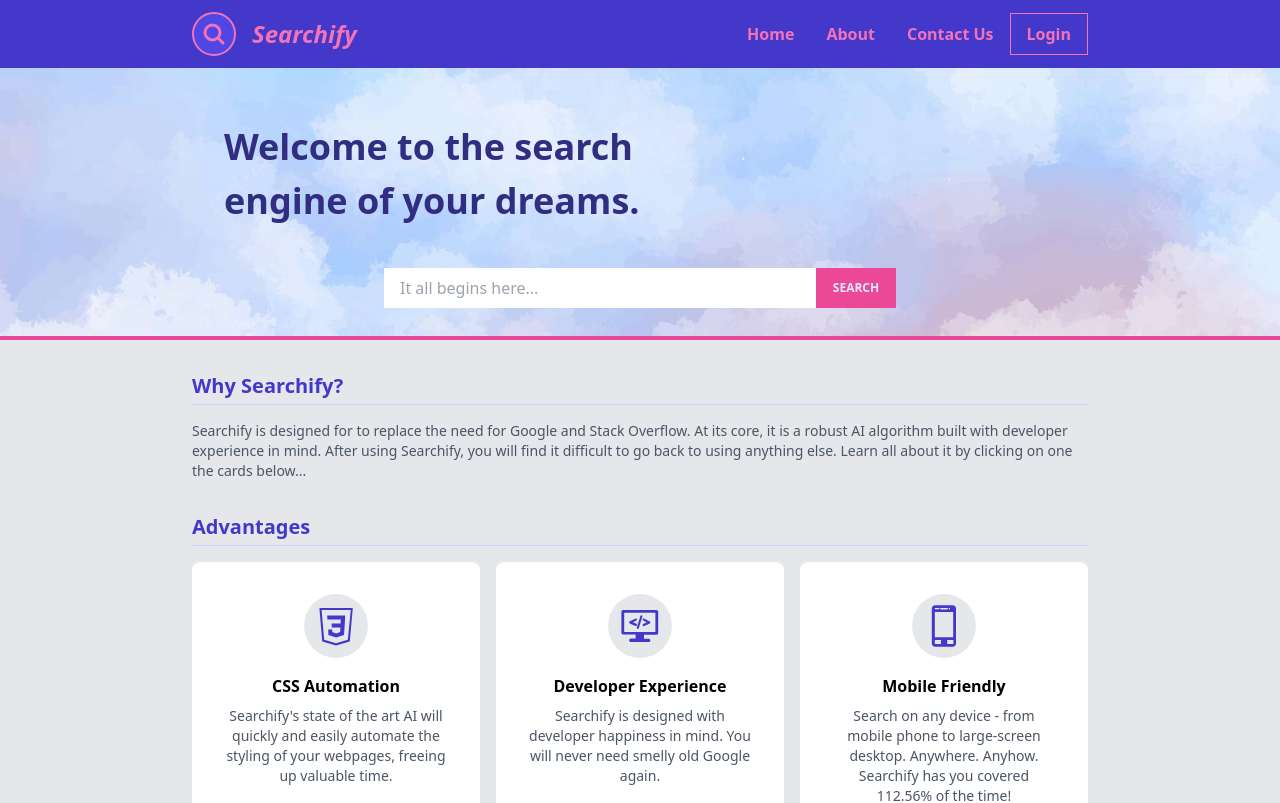
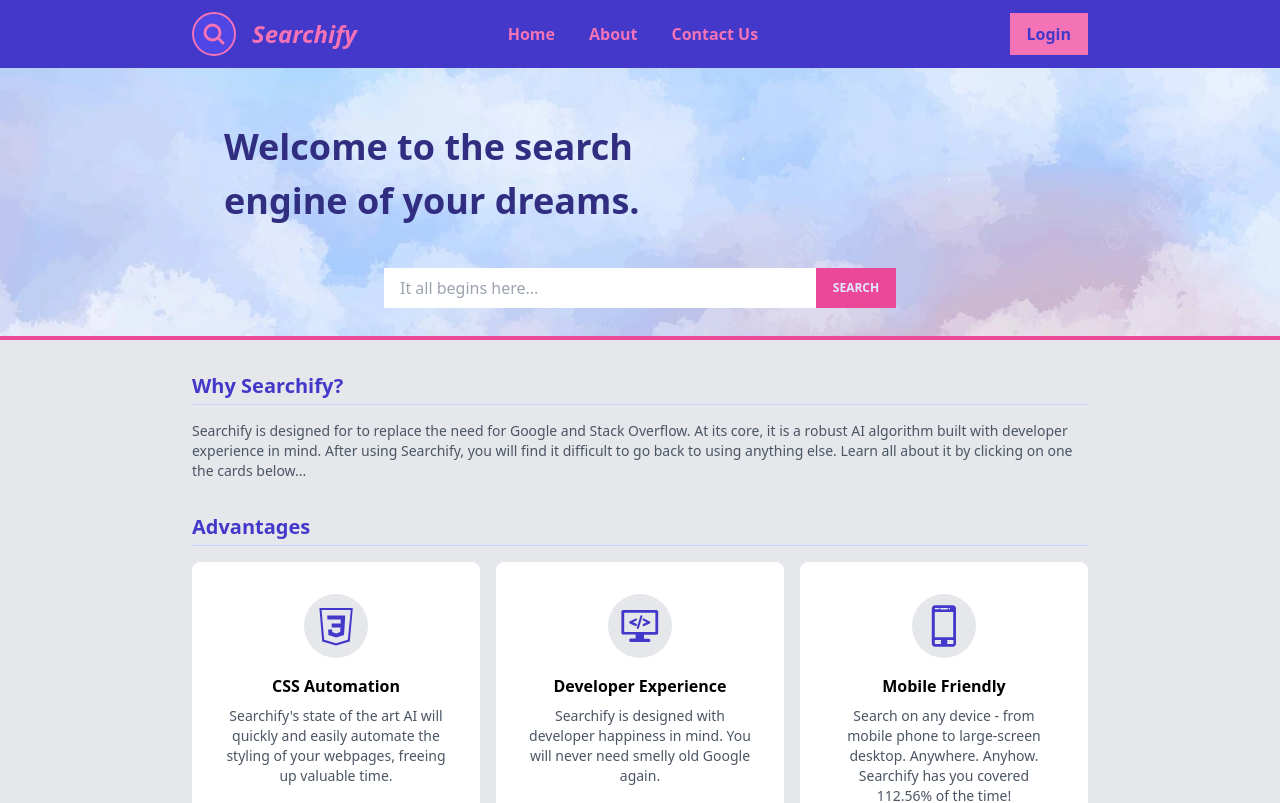
Before and after one commit to ThreeClubs/mission-0-L5, a React (Vite) app: page / in a window 1280 px wide. Shown: the top 803 px of the page. Built offline with nearby package versions, Linux system fonts and the light colour scheme.

Commit message:
change header color inverse + spacing

```diff
--- a/src/components/Header.jsx
+++ b/src/components/Header.jsx
@@ -5,7 +5,7 @@ function Header() {
     <header className="w-full flex flex-col justify-center border-b-4 border-pink-500">
       <div className="w-full bg-indigo-700 py-3 px-4">
         <div className="flex items-center justify-between text-pink-400 max-w-4xl m-auto">
-          <div className="flex items-center">
+          <div className=" w-1/3 flex items-center">
             <div className="rounded-full border border-2 border-pink-400 p-2 bg-indigo-600">
               <svg
                 xmlns="http://www.w3.org/2000/svg"
@@ -25,18 +25,24 @@ function Header() {
             <span className="ml-4 font-bold italic text-2xl">Searchify</span>
           </div>
 
-          <nav className=" hidden sm:w-full sm:flex sm:justify-end">
-            <ul className="flex items-center">
-              <li className="px-4 py-2 font-bold hover:bg-indigo-600">Home</li>
-              <li className="px-4 py-2 font-bold hover:bg-indigo-600">About</li>
-              <li className="px-4 py-2 font-bold hover:bg-indigo-600">
-                Contact Us
-              </li>
-            </ul>
-            <button className="px-4 py-2 font-bold border border-solid border-pink-400 hover:bg-indigo-600 active:text-gray-100 active:border-gray-100">
+          <div className="hidden sm:w-2/3 sm:flex sm:justify-between">
+            <nav>
+              <ul className="flex items-center">
+                <li className="px-4 py-2 border border-indigo-700 font-bold hover:bg-indigo-600 hover:border-pink-400">
+                  Home
+                </li>
+                <li className="px-4 py-2 border  border-indigo-700 font-bold hover:bg-indigo-600 hover:border-pink-400">
+                  About
+                </li>
+                <li className="px-4 py-2 border  border-indigo-700 font-bold hover:bg-indigo-600 hover:border-pink-400">
+                  Contact Us
+                </li>
+              </ul>
+            </nav>
+            <button className="px-4 py-2 border font-bold text-indigo-700 bg-pink-400 border border-solid border-pink-400 hover:border-pink-300 hover:bg-pink-300 active:text-gray-100 active:border-gray-100">
               Login
             </button>
-          </nav>
+          </div>
 
           <button
             type="button"
```
